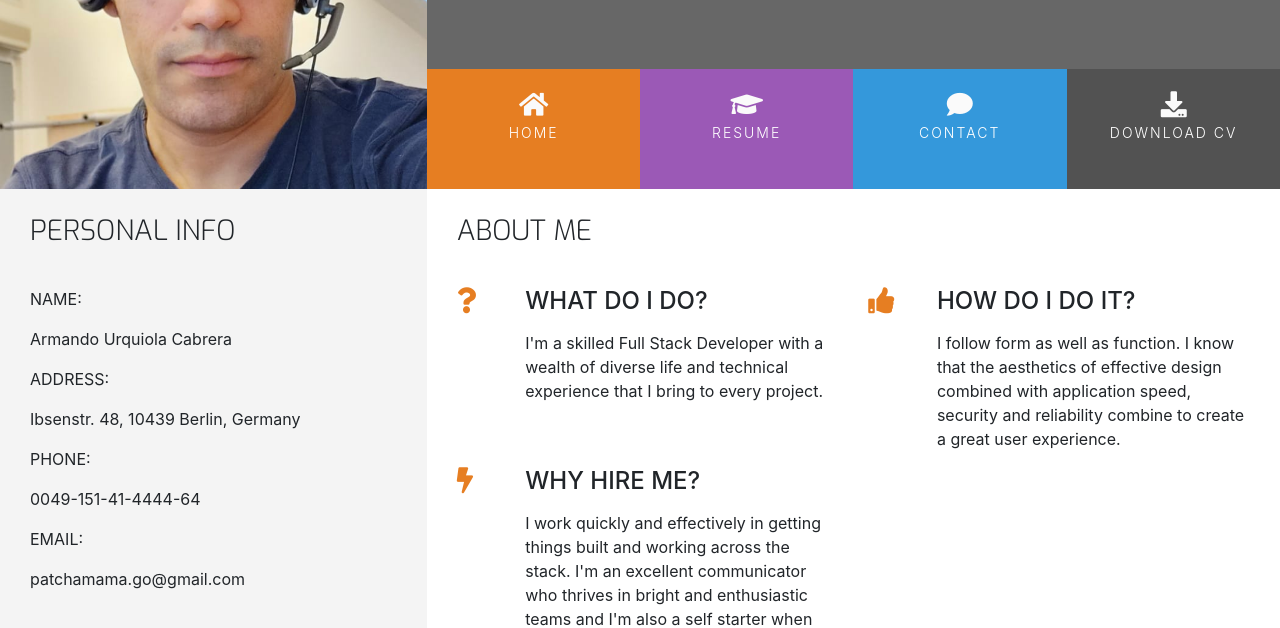
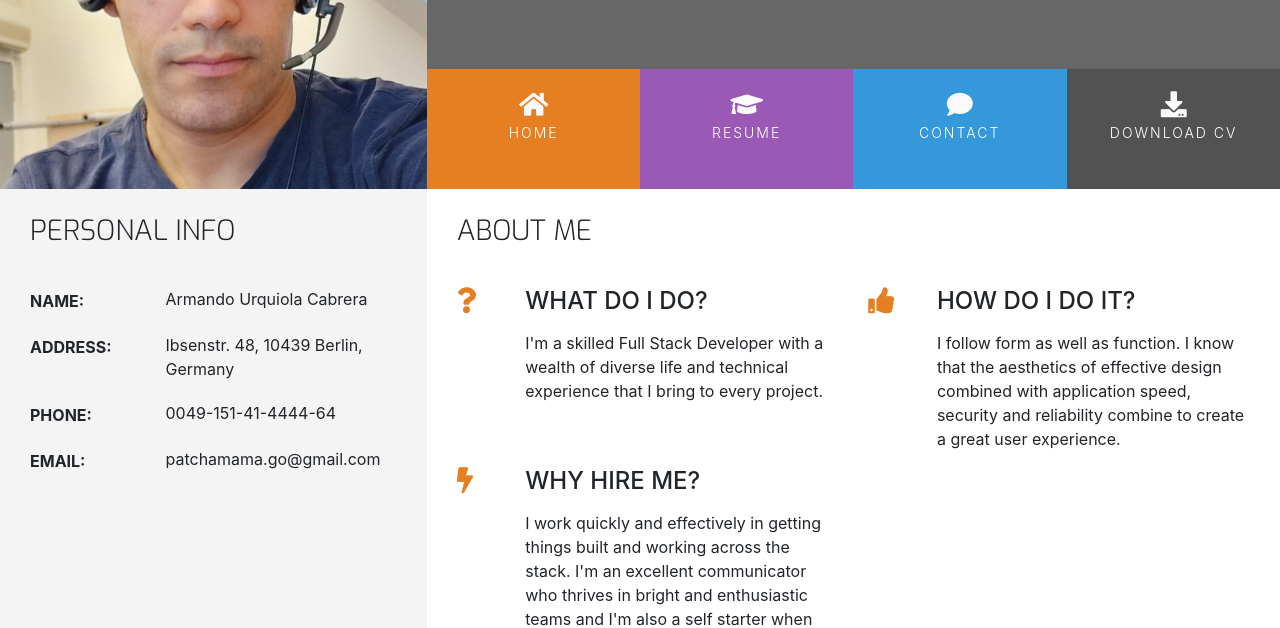
Before and after one commit to patchamamago/portfolio-patchamamago, a plain HTML site: page index.html in a window 1280 px wide. Shown: the part 180-808 px from the top of the page. Drawn offline with nearby package versions, Linux system fonts and the light colour scheme.

Commit message:
add Contact Details styles

```diff
--- a/assets/css/style.css
+++ b/assets/css/style.css
@@ -226,3 +226,38 @@ footer {
 .three-reasons-heading {
     margin-bottom: 15px;
 }
+
+/* --- Personal Info -------------------------------------*/
+
+.personal-info-item {
+    margin-bottom: 20px;
+    display: block;
+    clear: both;
+}
+
+.personal-info-item .key,
+.personal-info-item .value {
+    padding-right: 8px;
+    display: inline-block;
+}
+
+.personal-info-item .key p,
+.personal-info-item .value p {
+    margin: 0;
+}
+
+.personal-info-item .key {
+    width: 30%;
+    margin-right: 21px;
+    padding-top: 2px;
+    vertical-align: top;
+}
+
+.personal-info-item .key p {
+    font-weight: 700;
+}
+
+.personal-info-item .value {
+    position: relative;
+    width: 60%;
+}
```
